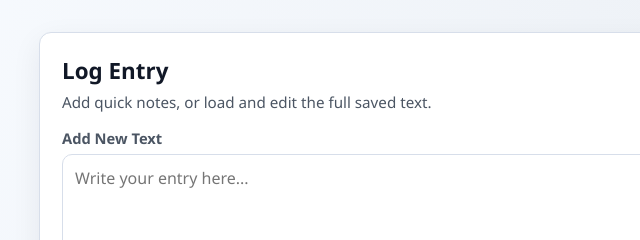
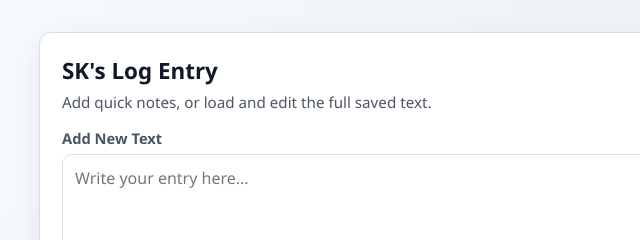
Before and after one commit to quertycoding/logging, a website: page public/index.html in a window 1280 px wide. Shown: the top 240 px of the page, 187-827 px from the left. Drawn offline with Linux system fonts and the light colour scheme; no server answers.

Commit message:
blank text

```diff
--- a/public/index.html
+++ b/public/index.html
@@ -142,7 +142,7 @@
   <body>
     <main class="container">
       <section class="card">
-        <h1>Log Entry</h1>
+        <h1>SK's Log Entry</h1>
         <p class="subtitle">Add quick notes, or load and edit the full saved text.</p>
 
         <label for="topBox">Add New Text</label>
```
